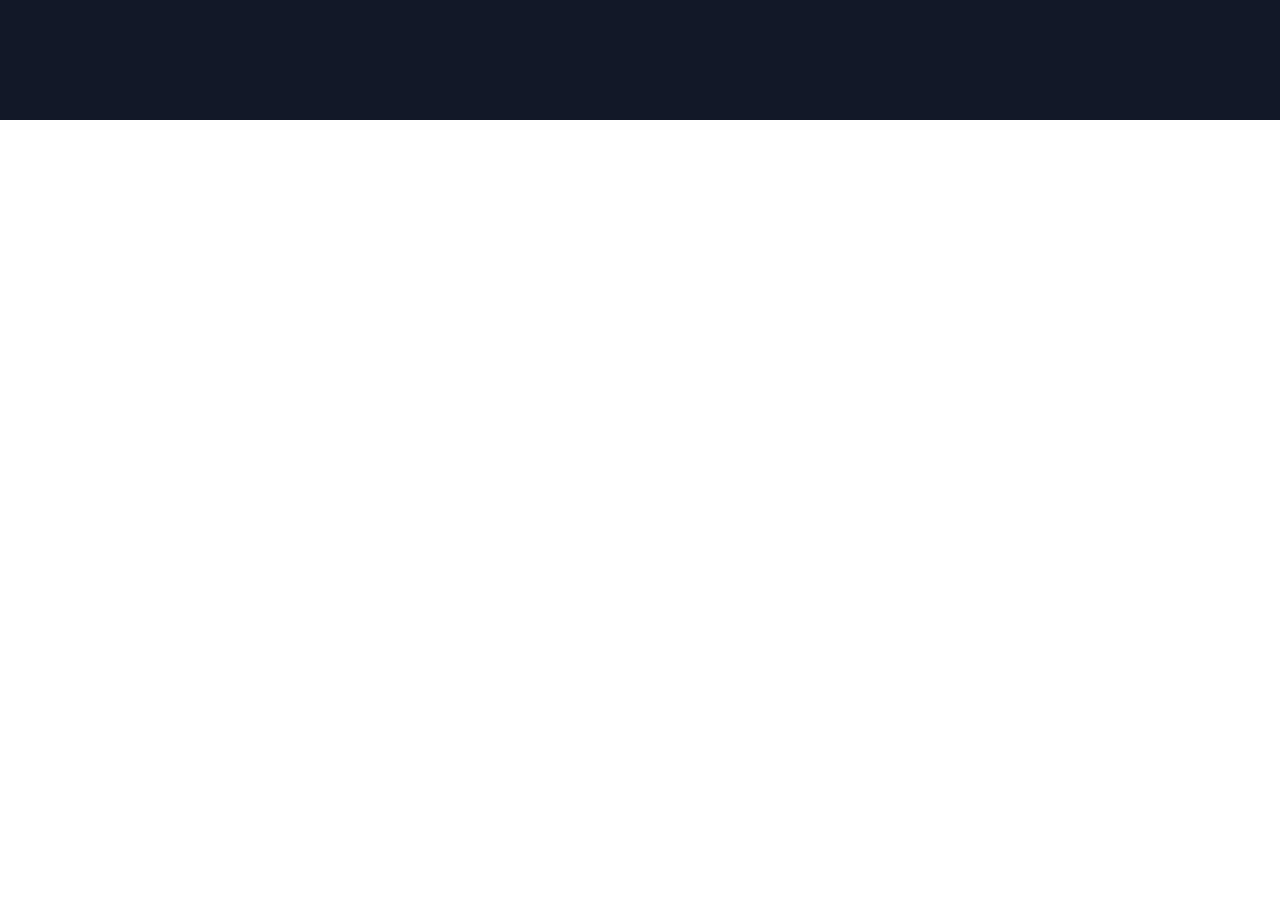
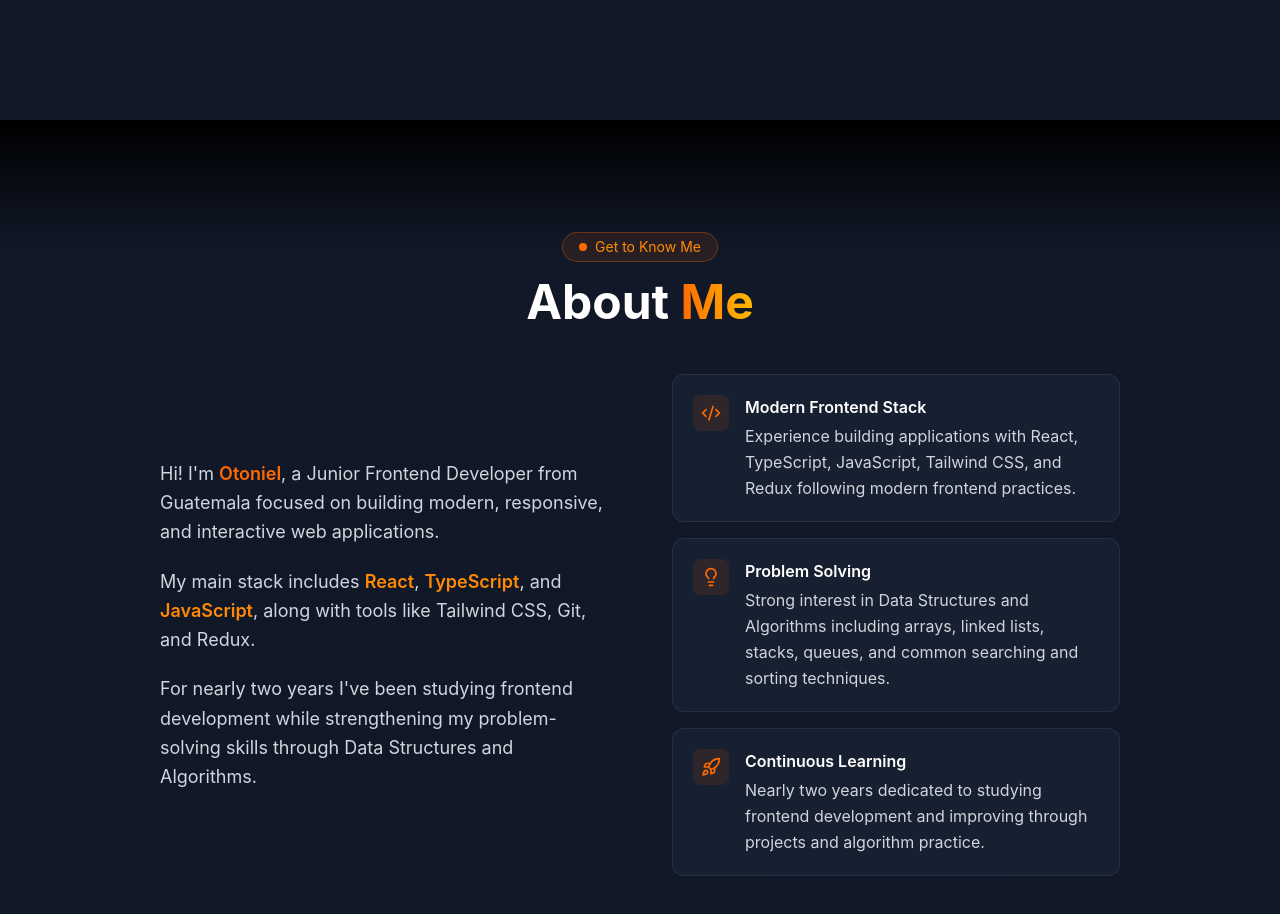
Before and after one commit to OtonielG/frontend-portfolioTS, a React (Vite) app: page / in a window 1280 px wide. Shown: the part 680-1594 px from the top of the page. Before the commit the page ends 800 px from the top, so only its background shows below. Built offline with nearby package versions, Linux system fonts and the light colour scheme.

Commit message:
Add About section

```diff
--- a/src/App.tsx
+++ b/src/App.tsx
@@ -1,3 +1,4 @@
+import About from "./components/About";
 import Hero from "./components/Hero";
 import Navbar from "./components/Navbar";
 
@@ -7,6 +8,7 @@ function App() {
       <Navbar />
       <main>
         <Hero />
+        <About />
       </main>
     </div>
   );
--- /dev/null
+++ b/src/components/About.tsx
@@ -0,0 +1,108 @@
+import { Code2, Lightbulb, Rocket } from "lucide-react";
+
+const highlights = [
+  {
+    icon: Code2,
+    title: "Modern Frontend Stack",
+    description:
+      "Experience building applications with React, TypeScript, JavaScript, Tailwind CSS, and Redux following modern frontend practices.",
+  },
+  {
+    icon: Lightbulb,
+    title: "Problem Solving",
+    description:
+      "Strong interest in Data Structures and Algorithms including arrays, linked lists, stacks, queues, and common searching and sorting techniques.",
+  },
+  {
+    icon: Rocket,
+    title: "Continuous Learning",
+    description:
+      "Nearly two years dedicated to studying frontend development and improving through projects and algorithm practice.",
+  },
+];
+
+export default function About() {
+  return (
+    <section
+      id="about"
+      className="relative flex min-h-dvh w-full flex-col justify-center overflow-hidden bg-linear-to-br from-gray-900 via-gray-900 to-gray-900 px-6 pt-28 pb-16 md:px-14 lg:px-40"
+    >
+      <div className="absolute top-0 left-0 h-32 w-full pointer-events-none bg-linear-to-b from-black to-transparent" />
+
+      <div className="flex w-full flex-col items-center">
+        <span
+          className="flex w-fit items-center gap-2 rounded-full border border-orange-500/30 bg-orange-500/10 px-4 py-1 text-sm text-orange-400 animate-on-mount"
+          style={{ animationDelay: "0.2s" }}
+        >
+          <span className="h-2 w-2 rounded-full bg-orange-500" />
+          Get to Know Me
+        </span>
+
+        <h2
+          className="mt-4 text-center text-3xl font-bold text-white sm:text-4xl lg:text-5xl animate-on-mount"
+          style={{ animationDelay: "0.3s" }}
+        >
+          About{" "}
+          <span className="bg-linear-to-r from-orange-500 to-amber-400 bg-clip-text text-transparent">
+            Me
+          </span>
+        </h2>
+      </div>
+
+      <div className="mt-12 flex w-full flex-col items-center gap-10 lg:flex-row lg:items-center lg:gap-16">
+        <article
+          className="w-full lg:w-1/2 animate-on-mount"
+          style={{ animationDelay: "0.4s" }}
+        >
+          <p className="mb-5 text-center text-base leading-relaxed text-gray-300 sm:text-lg lg:text-left">
+            Hi! I&apos;m{" "}
+            <span className="font-semibold text-orange-500">Otoniel</span>, a
+            Junior Frontend Developer from Guatemala focused on building modern,
+            responsive, and interactive web applications.
+          </p>
+
+          <p className="mb-5 text-center text-base leading-relaxed text-gray-300 sm:text-lg lg:text-left">
+            My main stack includes{" "}
+            <span className="font-semibold text-orange-400">React</span>,{" "}
+            <span className="font-semibold text-orange-400">TypeScript</span>,{" "}
+            and{" "}
+            <span className="font-semibold text-orange-400">JavaScript</span>,
+            along with tools like Tailwind CSS, Git, and Redux.
+          </p>
+
+          <p className="text-center text-base leading-relaxed text-gray-300 sm:text-lg lg:text-left">
+            For nearly two years I&apos;ve been studying frontend development
+            while strengthening my problem-solving skills through Data
+            Structures and Algorithms.
+          </p>
+        </article>
+
+        <div
+          className="flex w-full flex-col gap-4 lg:w-1/2 animate-on-mount"
+          style={{ animationDelay: "0.5s" }}
+        >
+          {highlights.map((item) => (
+            <article
+              key={item.title}
+              className="flex w-full items-start gap-4 rounded-xl border border-gray-700/50 bg-gray-800/50 p-5 backdrop-blur-sm"
+            >
+              <div className="rounded-lg bg-orange-500/10 p-2 shrink-0">
+                <item.icon
+                  className="h-5 w-5 text-orange-500"
+                  aria-hidden="true"
+                />
+              </div>
+
+              <div>
+                <h3 className="mb-1 font-semibold text-white">{item.title}</h3>
+                <p className="text-sm leading-relaxed text-gray-300 sm:text-base">
+                  {item.description}
+                </p>
+              </div>
+            </article>
+          ))}
+        </div>
+      </div>
+    </section>
+  );
+}
--- a/src/components/Hero.tsx
+++ b/src/components/Hero.tsx
@@ -134,7 +134,7 @@ export default function Hero() {
       </article>
 
       <article
-        className="w-full lg:w-1/2 flex justify-center items-center animate-on-mount"
+        className="w-full lg:w-1/2 mb-10 lg:mb-0 flex justify-center items-center animate-on-mount"
         style={{ animationDelay: "0.7s" }}
       >
         <img
```
